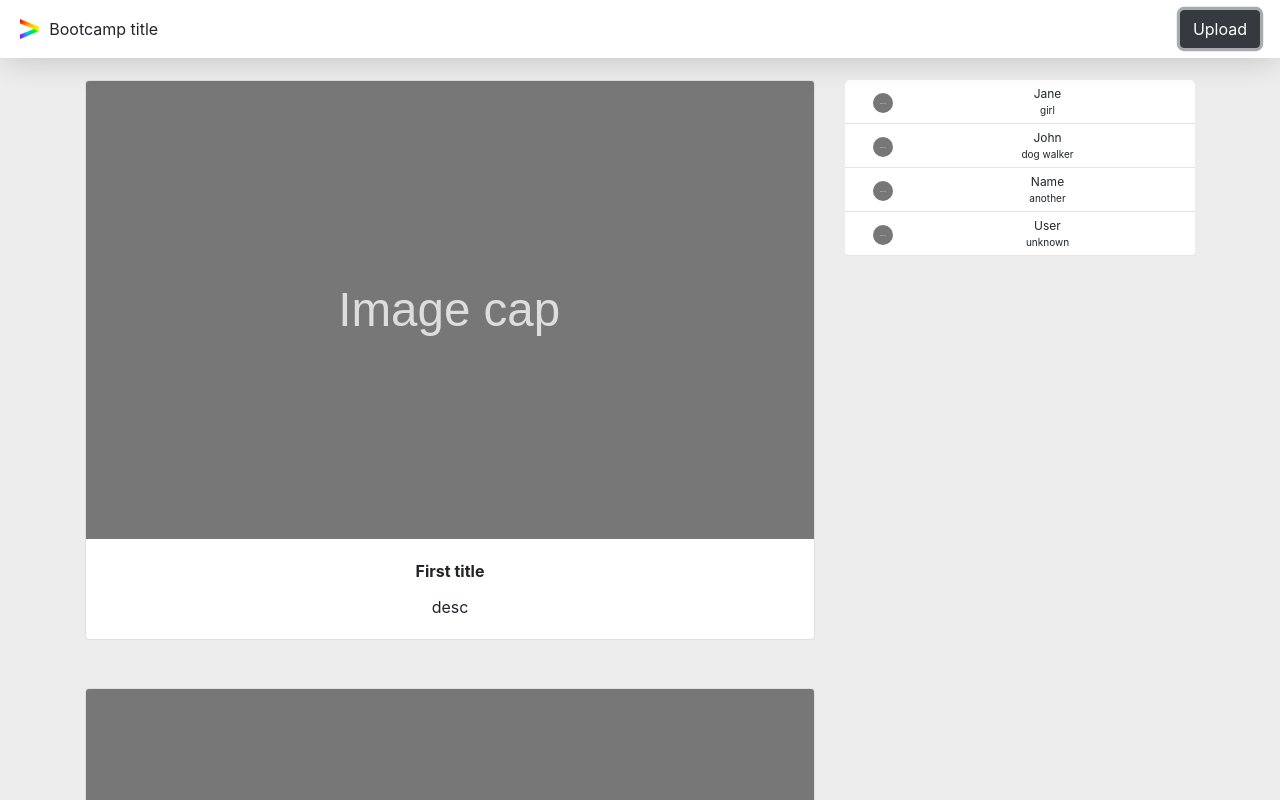
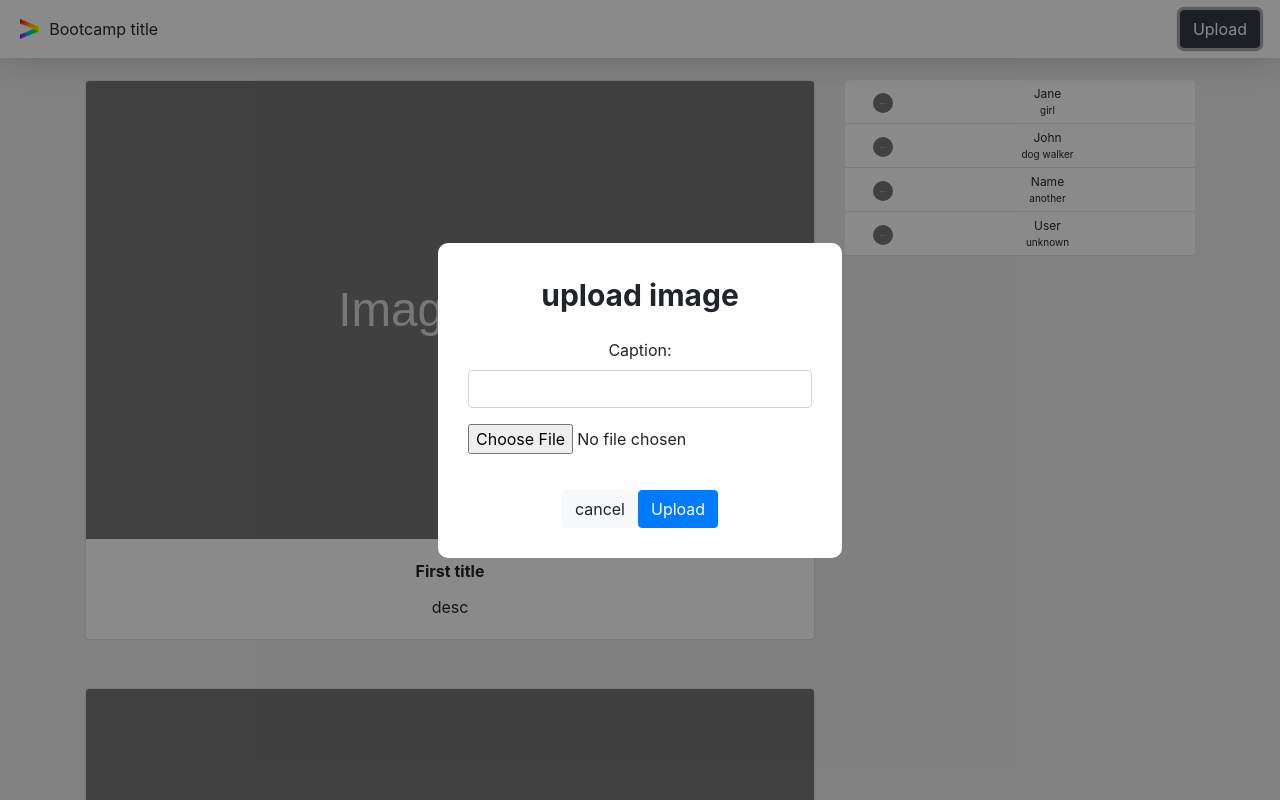
Before and after one commit to rokija/react-2019, a React (Create React App) app: page / in a window 1280 px wide. Both pictures are taken after a click on the button "Upload". Shown: the top 800 px of the page. Built offline with nearby package versions, Linux system fonts and the light colour scheme.

Commit message:
created PostModal component

```diff
--- a/src/App.js
+++ b/src/App.js
@@ -20,6 +20,7 @@ class App extends Component {
             </div>
           </Row>
         </Container>
+        {/* <PostModal /> */}
       </div>
     );
   }
--- a/src/components/Header/Header.js
+++ b/src/components/Header/Header.js
@@ -1,10 +1,29 @@
 import React, { Component } from "react";
 import { Button } from "reactstrap";
+import PostModal from "../PostModal/PostModal";
 import accentureLogo from "../../assets/logo-acn.png";
 import "./Header.css";
 
 class Header extends Component {
+  constructor() {
+    super();
+
+    this.state = {
+      isOpen: false
+    };
+  }
+
+  onOpenModal = () => {
+    this.setState({ isOpen: true });
+  };
+
+  onCloseModal = () => {
+    this.setState({ isOpen: false });
+  };
+
   render() {
+    const { isOpen } = this.state;
+
     return (
       <div className="Header">
         <div className="Header__title">
@@ -15,7 +34,10 @@ class Header extends Component {
           />
           Bootcamp title
         </div>
-        <Button color="dark">Upload</Button>
+        <Button onClick={this.onOpenModal} color="dark">
+          Upload
+        </Button>
+        {isOpen && <PostModal onClose={this.onCloseModal} />}
       </div>
     );
   }
--- /dev/null
+++ b/src/components/PostModal/PostModal.css
@@ -0,0 +1,34 @@
+.PostModal {
+    position: fixed;
+    top: 0;
+    left: 0;
+    right: 0;
+    bottom: 0;
+    background-color: rgba(0, 0, 0, 0.459);
+    z-index: 2;
+
+    display: flex;
+    align-items: center;
+    justify-content: center;
+}
+
+.PostModal__content {
+    background-color: white;
+    padding: 30px;
+    border-radius: 10px;
+
+    display: flex;
+    flex-direction: column;
+    justify-content: center;
+    align-items: center;
+}
+
+.PostModal__content__title {
+    font-size: 30px;
+    font-weight: bold;
+    margin-bottom: 20px;
+}
+
+.PostModal__buttons {
+    margin-top: 20px;
+}
--- /dev/null
+++ b/src/components/PostModal/PostModal.js
@@ -0,0 +1,34 @@
+import React, { Component } from "react";
+import "./PostModal.css";
+
+class PostModal extends Component {
+  render() {
+    const { onClose } = this.props;
+
+    return (
+      <div className="PostModal">
+        <div className="PostModal__content">
+          <div className="PostModal__content__title">upload image</div>
+          <form>
+            <div className="form-group">
+              <label>Caption:</label>
+              <input className="form-control" type="text" />
+            </div>
+
+            <div className="form-group">
+              <input type="file" className="form-control-file" />
+            </div>
+          </form>
+          <div className="PostModal__buttons">
+            <button onClick={onClose} className="btn btn-light">
+              cancel
+            </button>
+            <button className="btn btn-primary">Upload</button>
+          </div>
+        </div>
+      </div>
+    );
+  }
+}
+
+export default PostModal;
```
